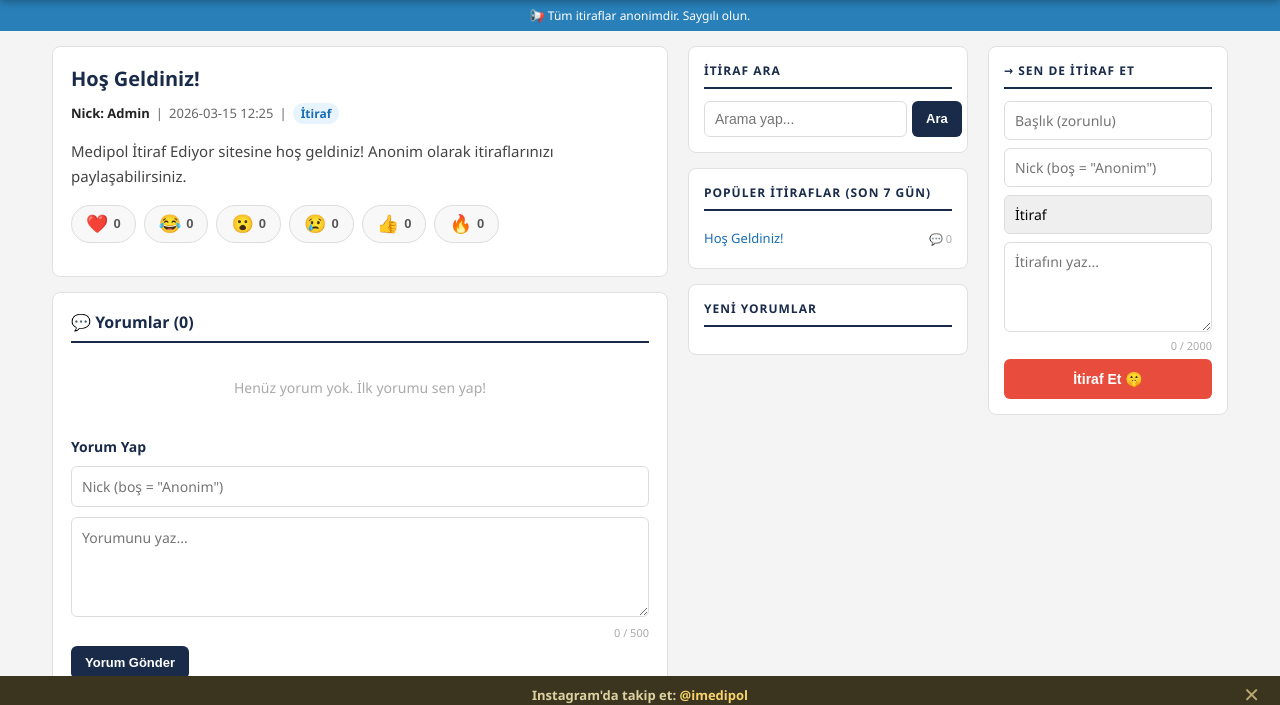
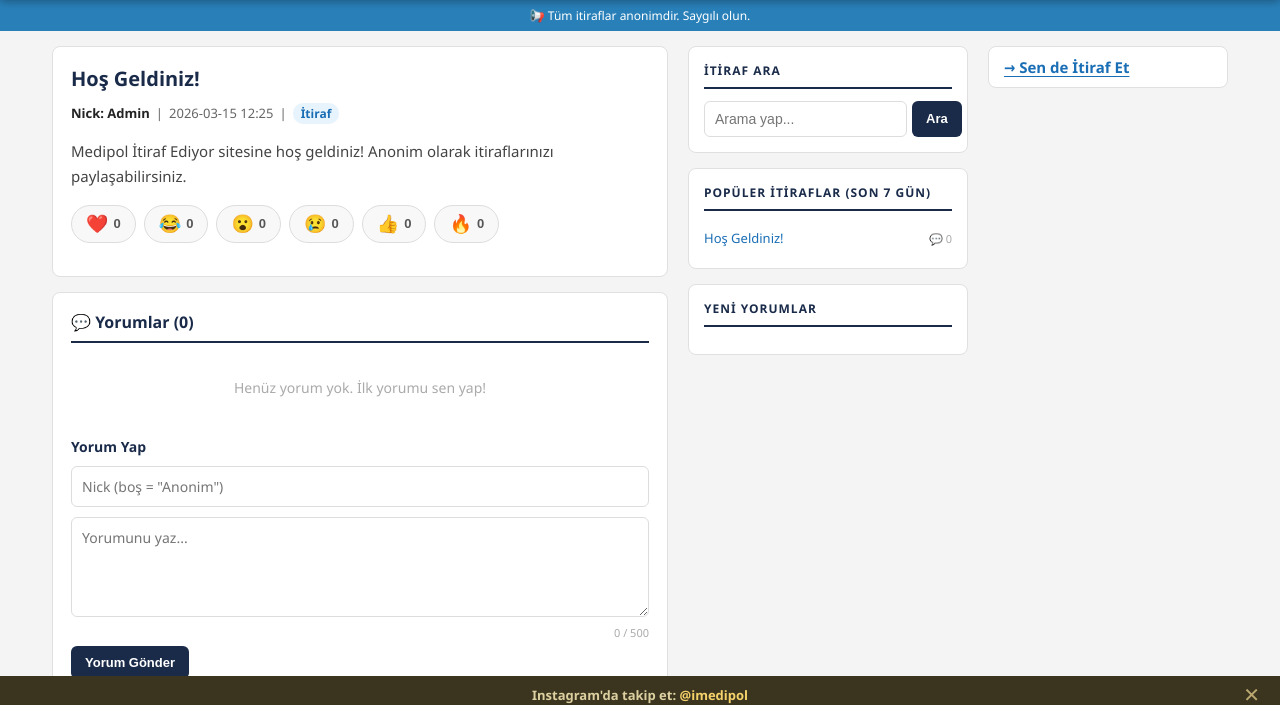
Before and after one commit to medipolitiraf/medipol-itiraf, a Flask app: page /itiraf/1 in a window 1280 px wide. Shown: the part 86-791 px from the top of the page. Run offline with Flask 3, Linux system fonts and the light colour scheme; data comes from the database, SQL or seed files in the repository; data that the repository does not hold is empty.

Commit message:
Detay sayfası: sidebar itiraf formu yerine text link

```diff
--- a/templates/detay.html
+++ b/templates/detay.html
@@ -124,22 +124,10 @@
         </div>
     </div>
 
-    <!-- SAĞ: İTİRAF ET FORMU -->
+    <!-- SAĞ: İTİRAF ET LİNK -->
     <div class="sidebar-col">
-        <div class="sidebar-card">
-            <div class="sidebar-title">→ Sen de İtiraf Et</div>
-            <form class="itiraf-form-sidebar" method="POST" action="/itiraf-et">
-                <input type="text" name="baslik" placeholder="Başlık (zorunlu)" required maxlength="200">
-                <input type="text" name="nick" placeholder='Nick (boş = "Anonim")' maxlength="50">
-                <select name="kategori">
-                    <option value="itiraf">İtiraf</option>
-                    <option value="ilan">İlan</option>
-                    <option value="kayip">Kayıp Eşya</option>
-                    <option value="soru">Soru-Cevap</option>
-                </select>
-                <textarea name="icerik" placeholder="İtirafını yaz..." required maxlength="2000"></textarea>
-                <button type="submit" class="btn btn-red">İtiraf Et 🤫</button>
-            </form>
+        <div class="sidebar-card sidebar-itiraf-text-card">
+            <a href="/itiraf-et" class="sidebar-itiraf-text">→ Sen de İtiraf Et</a>
         </div>
     </div>
 
```
